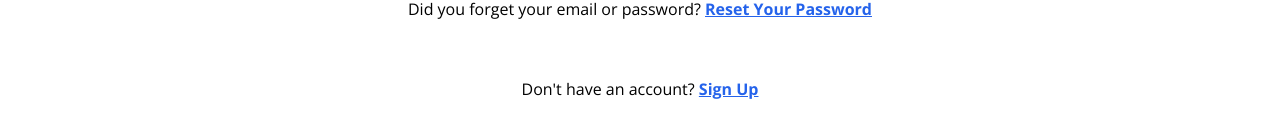
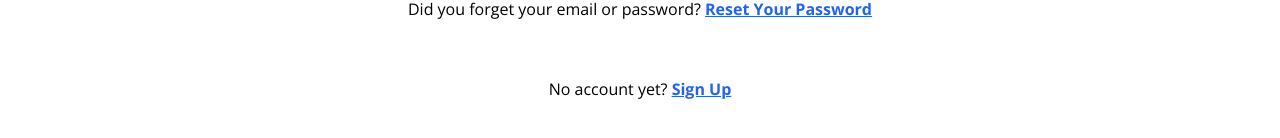
Before and after one commit to peculiarrichard/chop_url_shortener, a Next.js app: page /signin in a window 1280 px wide. Shown: the part 644-782 px from the top of the page. Built offline with nearby package versions, Linux system fonts and the light colour scheme; no server answers.

Commit message:
fix: bugs

```diff
--- a/app/dashboard/feedback/page.tsx
+++ b/app/dashboard/feedback/page.tsx
@@ -76,7 +76,7 @@ const Feedback = () => {
       <section className="w-full ml-[15rem] box-border p-4 text-[#2e4457]">
         <div className="flex flex-col  p-2 sm:mb-4">
           <h3 className=" text-lg font-bold">
-            We value your feedback! Let us know if there's an issue you
+            We value your feedback! Let us know if there is an issue you
             encountered or you have Ideas on what we can improve on.
           </h3>
         </div>
--- a/app/signin/page.tsx
+++ b/app/signin/page.tsx
@@ -163,7 +163,7 @@ const Login : React.FC = () => {
           </p>
           <p className="mt-10 text-center">
             {" "}
-            Don't have an account?{" "}
+            No account yet?{" "}
             <span>
               <Link
                 href="/signup"
```
